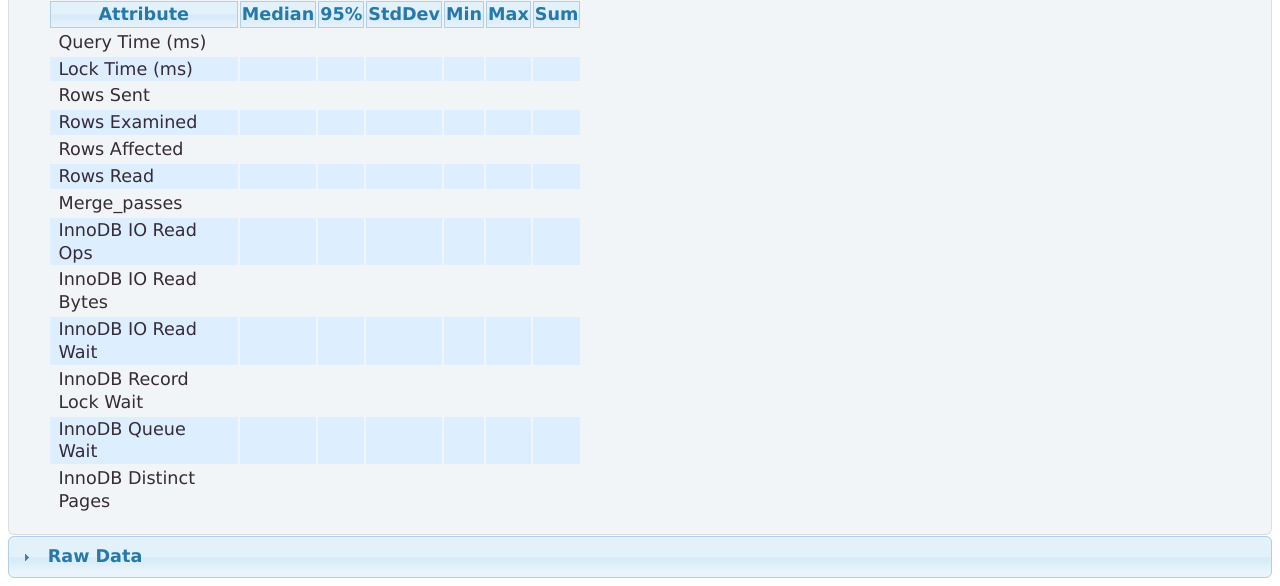
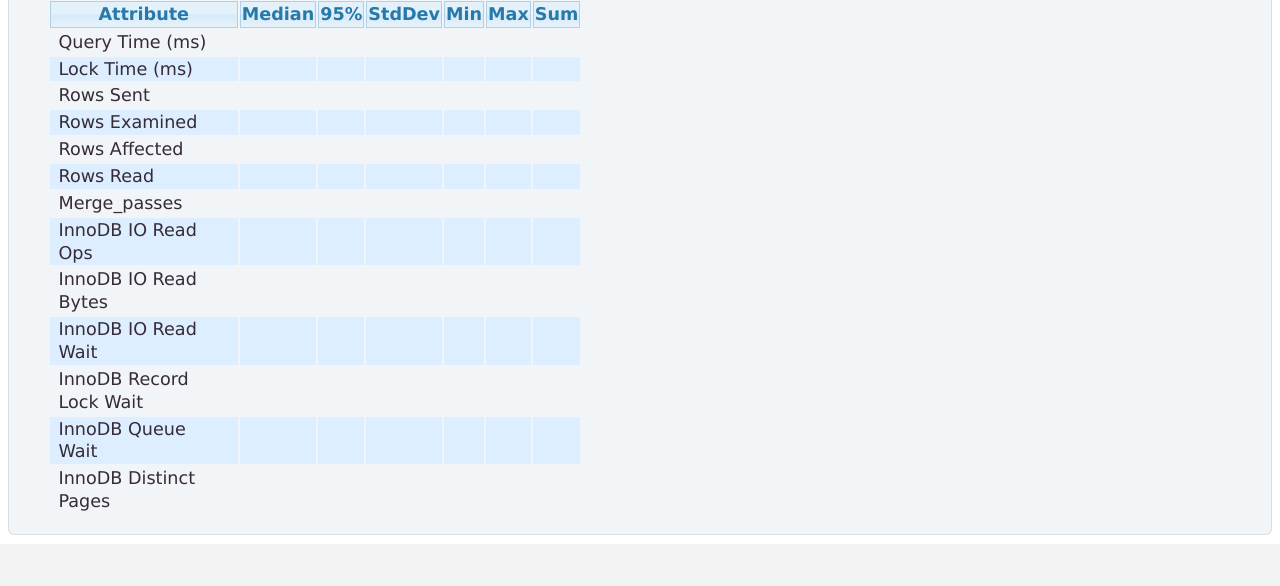
Before and after one commit to aulbach/Query-Digest-UI, a PHP site: page /review.php?checksum=1 in a window 1280 px wide. Shown: the part 539-1125 px from the top of the page. After the commit the page ends 1074 px from the top, so only its background shows below. Run offline with PHP 8.4, Linux system fonts and the light colour scheme; data that the repository does not hold is empty; a stand-in replaces the project's code that opens the database connection.

Commit message:
Remove debug data

```diff
--- a/review.php
+++ b/review.php
@@ -294,16 +294,6 @@
     </div>
 </div>
 
-<div class="accordion">
-    <h3><a href="#">Raw Data</a></h3>
-    <div>
-        <pre>
-            <?php var_dump($reviewData); ?>
-            <?php var_dump($historyData); ?>
-        </pre>
-    </div>
-</div>
-
 <script type="text/javascript">
     $(function() {
         $('.dataTable').each(function(index, table) {
```
